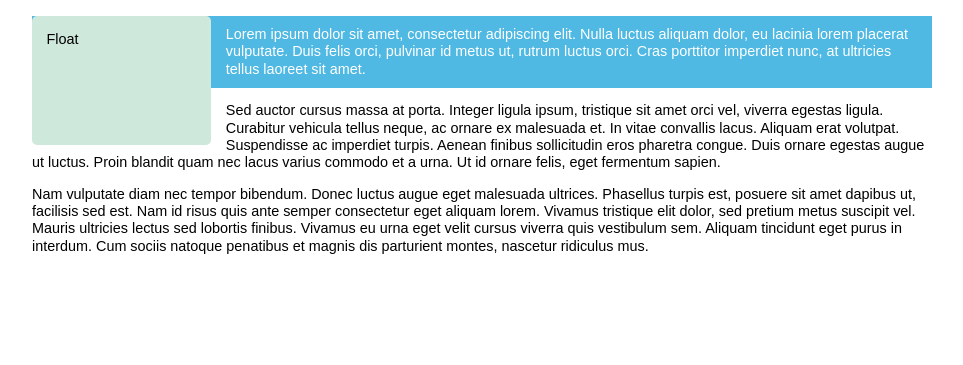
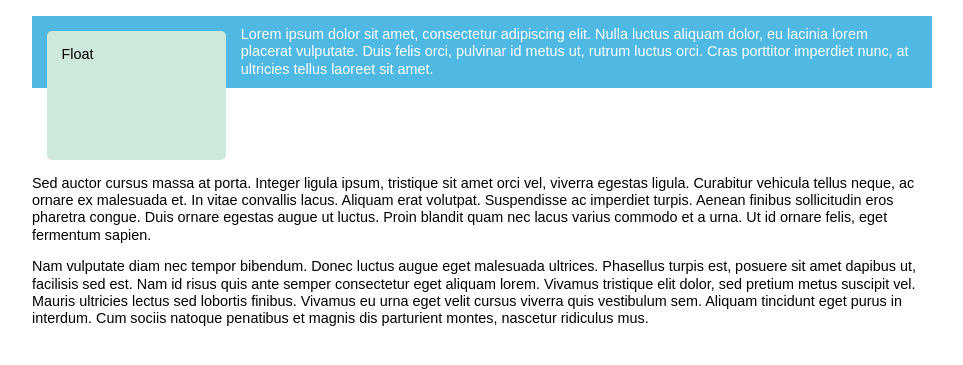
Before and after one commit to Davidb-2107/CSS-Learning-Layouts-Floats, a plain HTML site: page MDN - Simple float example/index.html in a window 1280 px wide. Shown: the part 57-422 px from the top of the page, without its empty margins (158-1121 px from the left). Drawn offline with Linux system fonts and the light colour scheme.

Commit message:
added a class="cleared" and a .cleared for 2d <p>

```diff
--- a/MDN - Simple float example/index.html
+++ b/MDN - Simple float example/index.html
@@ -20,7 +20,7 @@
   laoreet sit amet.
 </p>
 
-<p>
+<p class="cleared">
   Sed auctor cursus massa at porta. Integer ligula ipsum, tristique sit amet
   orci vel, viverra egestas ligula. Curabitur vehicula tellus neque, ac ornare
   ex malesuada et. In vitae convallis lacus. Aliquam erat volutpat. Suspendisse
--- a/MDN - Simple float example/style.css
+++ b/MDN - Simple float example/style.css
@@ -7,7 +7,7 @@ body {
 
   .box {
     float: left;
-    margin-right: 15px;
+    margin: 15px;
     width: 150px;
     height: 100px;
     border-radius: 5px;
@@ -20,3 +20,7 @@ body {
     padding: 10px;
     color: #fff;
   }
+
+  .cleared {
+    clear: left;
+  }
```
